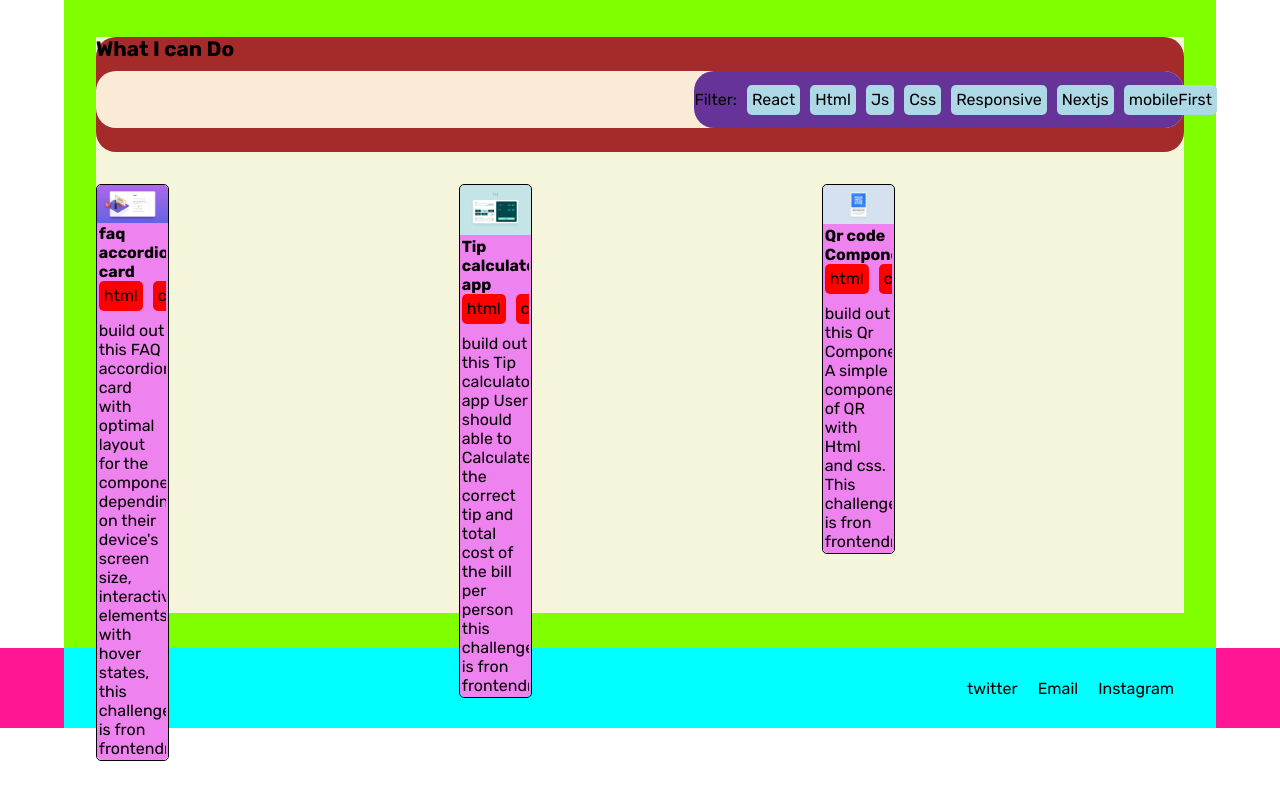
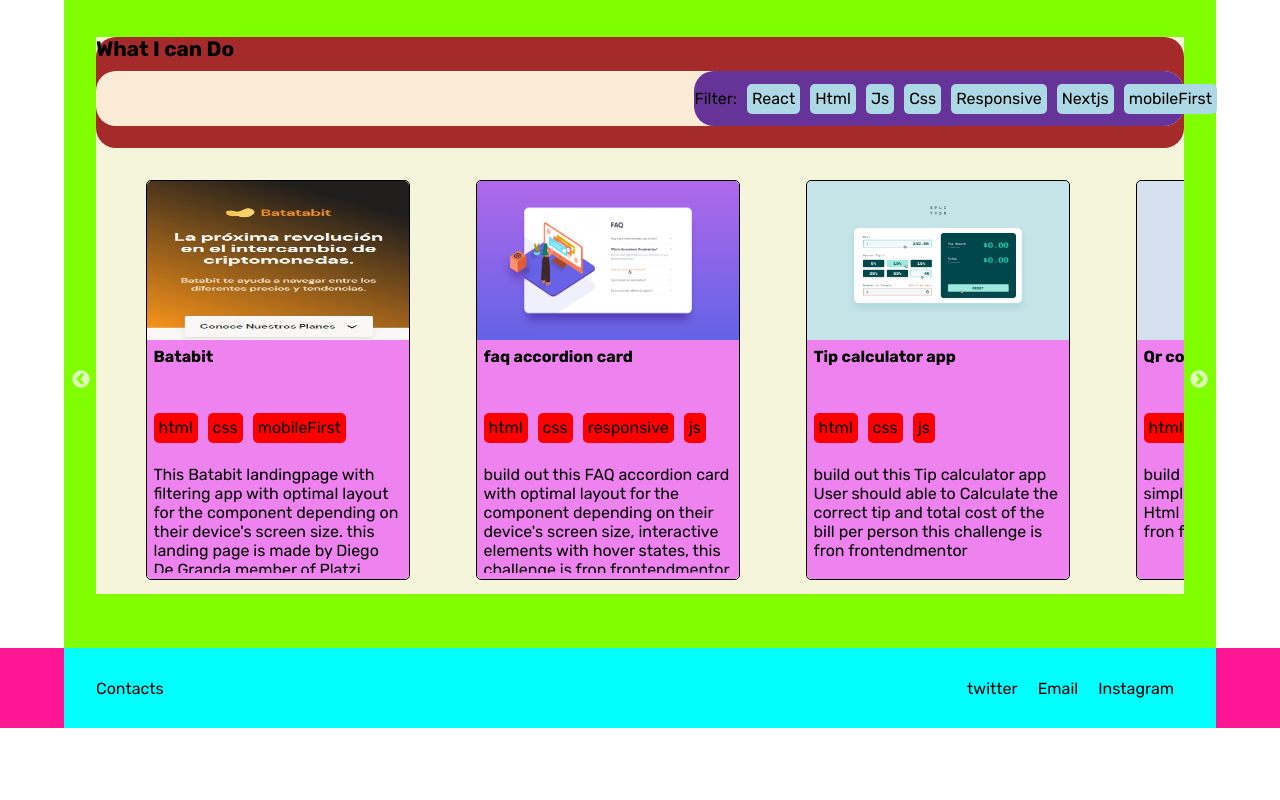
Before and after one commit to jyunakaike/Portfolio, a React app: page / in a window 1280 px wide. Shown: the part 1672-2472 px from the top of the page. After the commit the page ends 2400 px from the top, so only its background shows below. Built offline with nearby package versions, Linux system fonts and the light colour scheme.

Commit message:
fix: center carousel, card height

```diff
--- a/src/Components/Experience/Cards/styles.css
+++ b/src/Components/Experience/Cards/styles.css
@@ -1,8 +1,7 @@
 /* card */
 .Experience-card{
-    width: 20%;
-    height:90%;
-
+    width: 80%;
+    height:400px;
     border: solid 1px black;
     border-radius: 5px;
 
--- a/src/Components/Slider/index.js
+++ b/src/Components/Slider/index.js
@@ -9,7 +9,8 @@ import { Card } from '../Experience/Cards';
 export const SliderImage = ({ listCards }) => {
     let settings = {
         dot: true,
-        // infinite: true,
+        centerMode: true,
+        infinite: true,
         speed: 500,
         slidesToShow: 3,
         slidesToScroll: 1,
```
